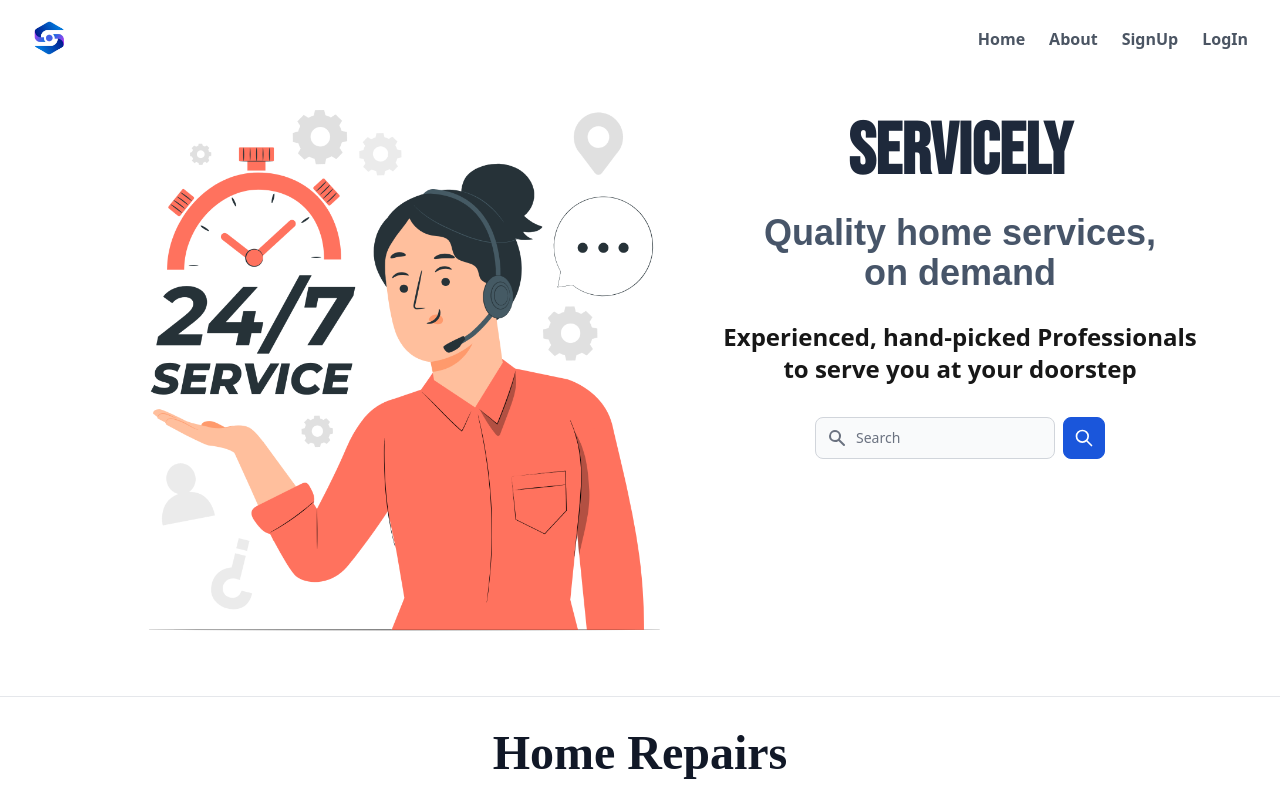
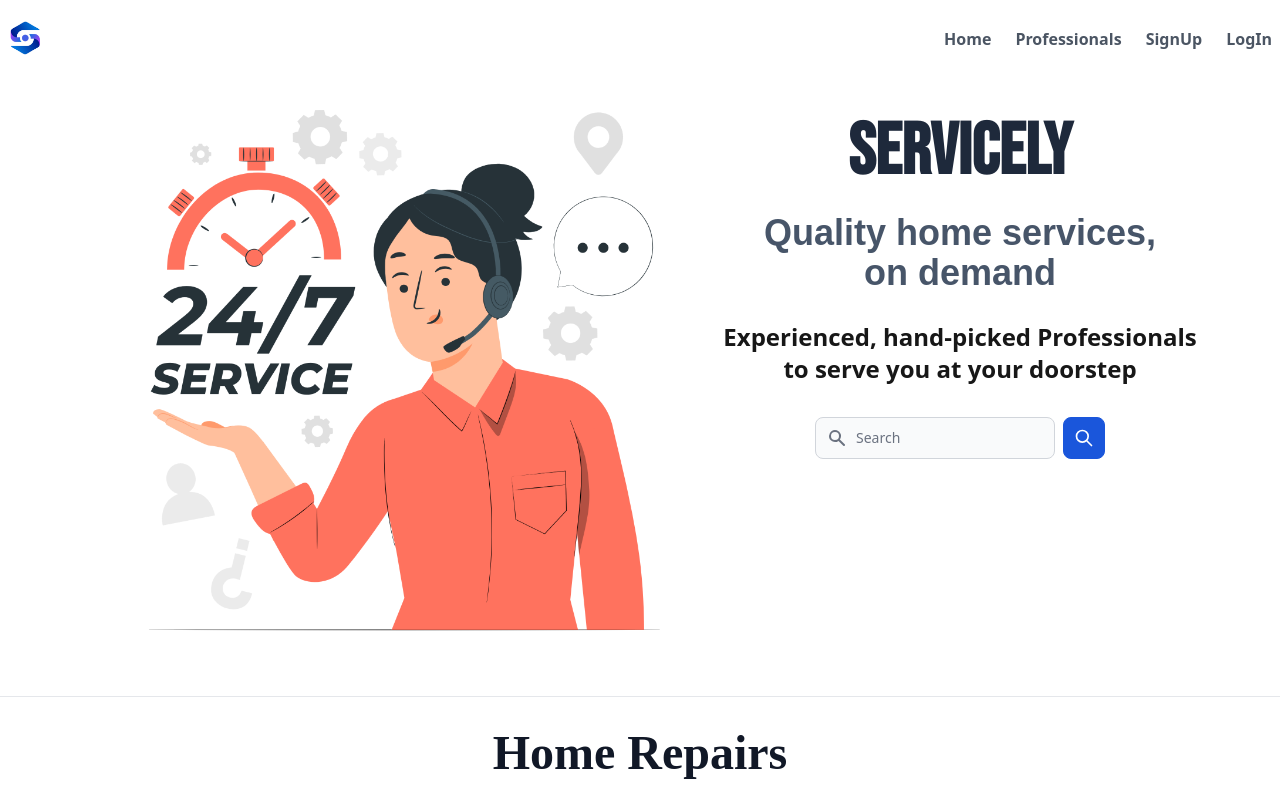
Before and after one commit to ABHI-ATG/Service-Provider, a React (Create React App) app: page / in a window 1280 px wide. Shown: the top 800 px of the page. Built offline with nearby package versions, Linux system fonts and the light colour scheme; a web font is replaced by a local one.

Commit message:
add scroll

```diff
--- a/package.json
+++ b/package.json
@@ -31,6 +31,7 @@
     "react-icons": "^4.8.0",
     "react-router-dom": "^6.9.0",
     "react-scripts": "5.0.1",
+    "react-scroll": "^1.8.9",
     "router": "^1.3.8",
     "web-vitals": "^2.1.4"
   },
--- a/src/User/App.js
+++ b/src/User/App.js
@@ -26,7 +26,7 @@
             <Route path='/Provider' Component={Provider}/>
             <Route path='/Service/:id' Component={Service}/>
         </Routes>
-        <Footer/>
+        <Footer id="footer" />
     </>
     )
 }
--- a/src/User/Nav.js
+++ b/src/User/Nav.js
@@ -1,27 +1,37 @@
-import {Link} from 'react-router-dom';
-
-
-import { useState } from "react";
+import { Link } from 'react-router-dom';
+import { Link as ScrollLink, animateScroll as scroll } from 'react-scroll';
+import { useState } from 'react';
 
 export default function Nav() {
     const [navbar, setNavbar] = useState(false);
-
+    const scrollToFooter = () => {
+        scroll.scrollToBottom({
+            duration: 500,
+            smooth: true,
+        });
+    };
 
     return (
-        <nav className="w-full bg-white ">
-            <div className="justify-between px-4 mx-auto lg:max-w-7xl md:items-center md:flex md:px-8">
+        <nav className="w-full bg-white">
+            <div className="justify-between px-4 mx-auto lg:max-w-7xl md:items-center md:flex md:px-2">
+                {/* Rest of the code... */}
                 <div>
                     <div className="flex items-center justify-between py-3 md:py-5 md:block">
-                        <Link to = "/"> <img src='./Images/slogo.jpg' alt='logo' className=' w-9'></img></Link>
+                        <Link to="/">
+                            <img src="./Images/slogo.jpg" alt="logo" className="w-9" />
+                        </Link>
                         <div className="md:hidden">
-                            <button className="p-2 text-gray-700  outline-none " onClick={() => setNavbar(!navbar)}>
+                            <button
+                                className="p-2 text-gray-700 outline-none"
+                                onClick={() => setNavbar(!navbar)}
+                            >
                                 {navbar ? (
                                     <svg xmlns="http://www.w3.org/2000/svg" className="w-6 h-6" viewBox="0 0 20 20" fill="currentColor">
-                                        <path fillRule="evenodd" d="M4.293 4.293a1 1 0 011.414 0L10 8.586l4.293-4.293a1 1 0 111.414 1.414L11.414 10l4.293 4.293a1 1 0 01-1.414 1.414L10 11.414l-4.293 4.293a1 1 0 01-1.414-1.414L8.586 10 4.293 5.707a1 1 0 010-1.414z" clipRule="evenodd"/>
+                                        <path fillRule="evenodd" d="M4.293 4.293a1 1 0 011.414 0L10 8.586l4.293-4.293a1 1 0 111.414 1.414L11.414 10l4.293 4.293a1 1 0 01-1.414 1.414L10 11.414l-4.293 4.293a1 1 0 01-1.414-1.414L8.586 10 4.293 5.707a1 1 0 010-1.414z" clipRule="evenodd" />
                                     </svg>
                                 ) : (
-                                    <svg xmlns="http://www.w3.org/2000/svg" className="w-6 h-6"  fill="none" viewBox="0 0 24 24" stroke="currentColor" strokeWidth={2}>
-                                        <path strokeLinecap="round" strokeLinejoin="round" d="M4 6h16M4 12h16M4 18h16"/>
+                                    <svg xmlns="http://www.w3.org/2000/svg" className="w-6 h-6" fill="none" viewBox="0 0 24 24" stroke="currentColor" strokeWidth={2}>
+                                        <path strokeLinecap="round" strokeLinejoin="round" d="M4 6h16M4 12h16M4 18h16" />
                                     </svg>
                                 )}
                             </button>
@@ -30,22 +40,29 @@
                 </div>
                 <div>
                     <div
-                        className={`flex-1 justify-self-center pb-3 mt-8 md:block md:pb-0 md:mt-0 ${
-                            navbar ? "block" : "hidden"
-                        }`}
+                        className={`flex-1 justify-self-center pb-3 mt-8 md:block md:pb-0 md:mt-0 ${navbar ? 'block' : 'hidden'
+                            }`}
                     >
                         <ul className="items-center justify-center space-y-8 md:flex md:space-x-6 md:space-y-0">
-                        <li className="text-gray-600 font-bold hover:text-blue-600">
-                            <Link to="/">Home</Link>
+                            <li className="text-gray-600 font-bold hover:text-blue-600">
+                                <Link to="/">Home</Link>
                             </li>
                             <li className="text-gray-600 font-bold hover:text-blue-600">
-                            <Link to="/">About</Link>
+                                <ScrollLink
+                                    to="footer"
+                                    smooth={true}
+                                    duration={500}
+                                    offset={-100}
+                                    onClick={scrollToFooter}
+                                >
+                                    <button> Professionals</button>
+                                </ScrollLink>
                             </li>
                             <li className="text-gray-600 font-bold hover:text-blue-600">
                                 <Link to="/Signin">SignUp</Link>
                             </li>
                             <li className="text-gray-600 font-bold font-sans hover:text-blue-600">
-                            <Link to='/login'>LogIn</Link>
+                                <Link to='/login'>LogIn</Link>
                             </li>
                         </ul>
                     </div>
```
Also changed, not shown: 1 other file (tests, documents, lock files or other folders).
